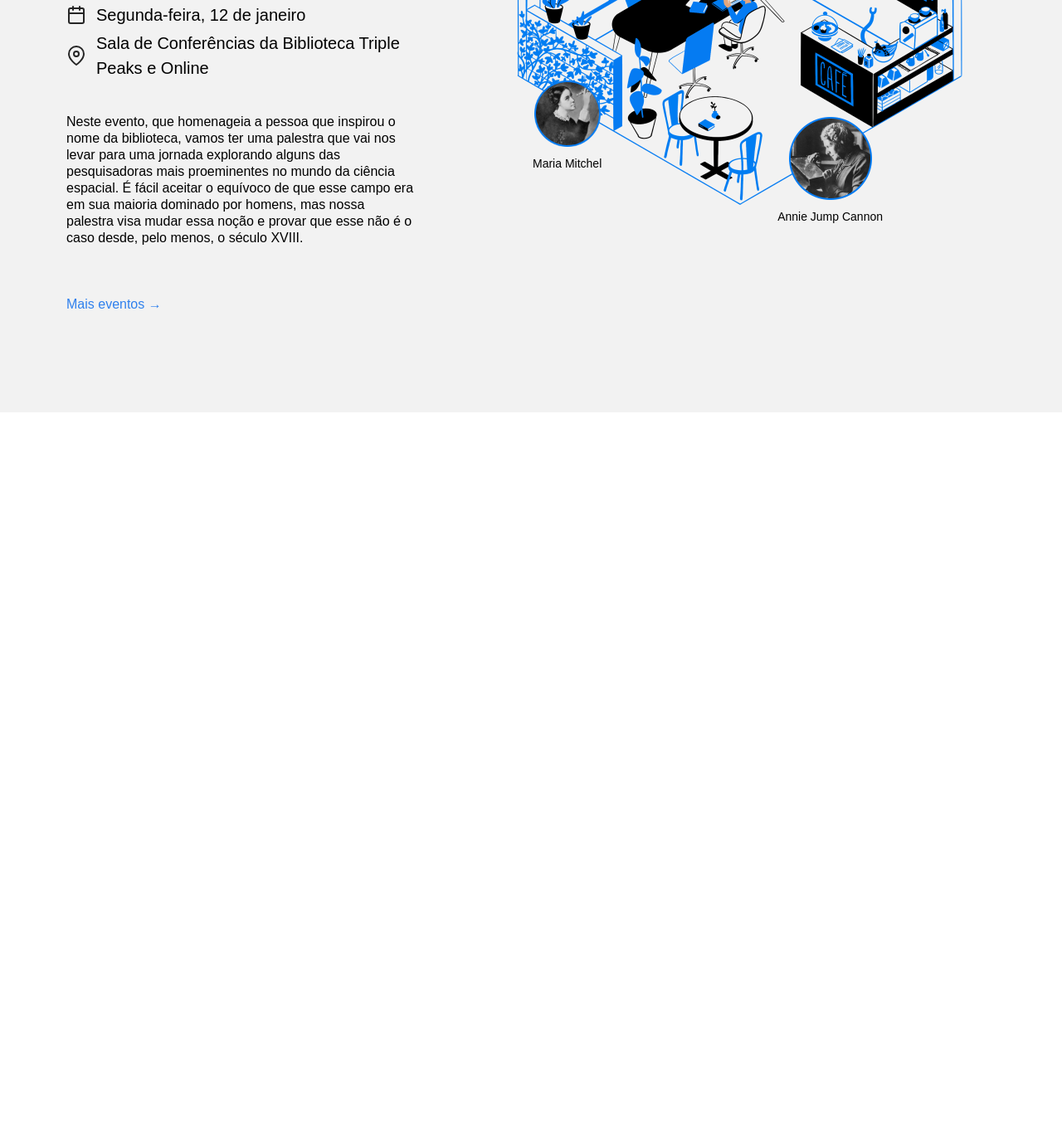
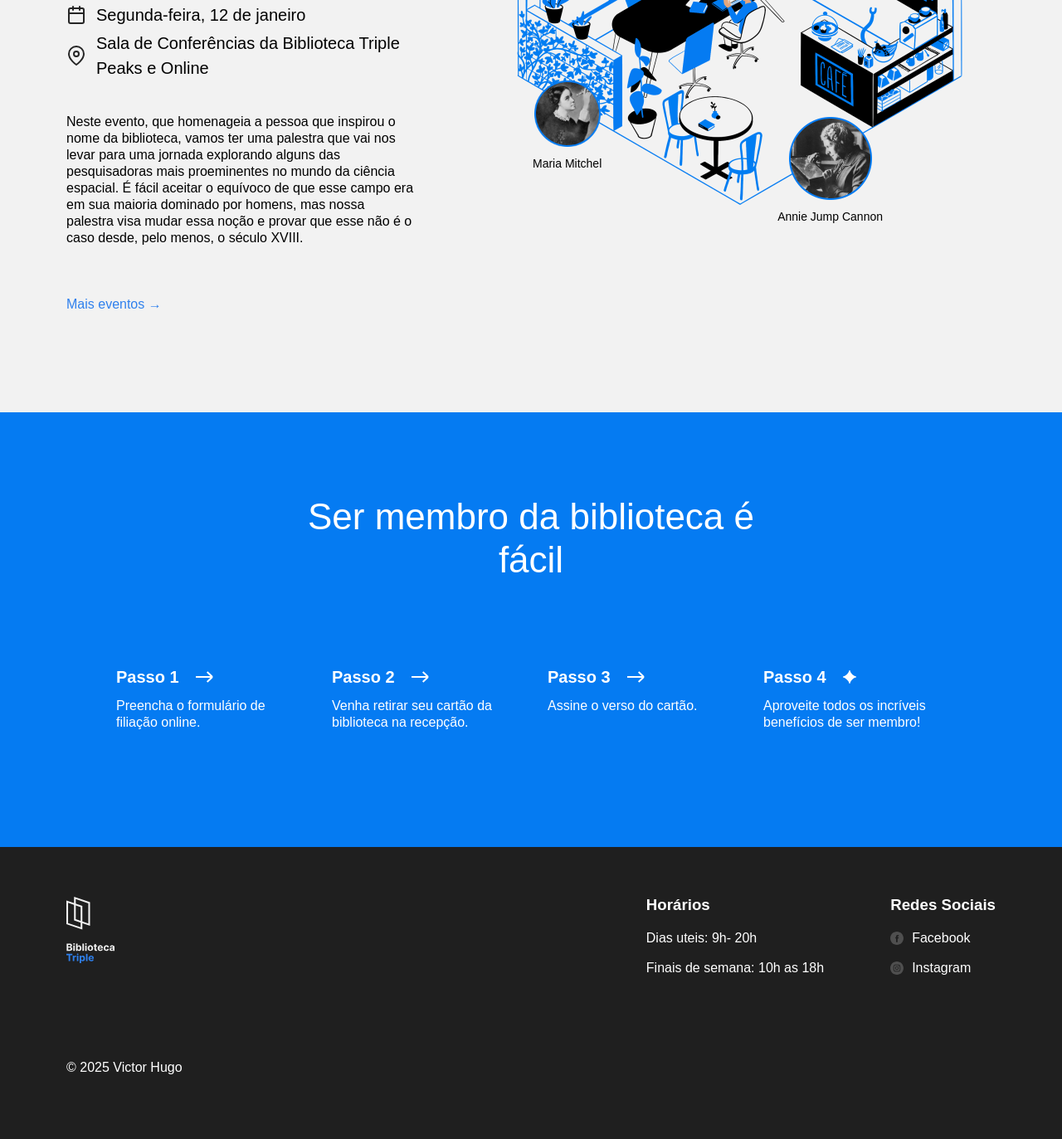
Before and after one commit to victorhugo156/web_project_library_pt, a plain HTML site: page index.html in a window 1280 px wide. Shown: the part 2493-3866 px from the top of the page at 83% size. Before the commit the page ends 2990 px from the top, so only its background shows below. Drawn offline with Linux system fonts and the light colour scheme.

Commit message:
feat: footer creation

```diff
--- a/index.html
+++ b/index.html
@@ -26,10 +26,10 @@
               <a class="nav__link" href="#events">Eventos</a>
             </li>
             <li>
-              <a class="nav__link">Seja um membro</a>
+              <a class="nav__link" href="#membership">Seja um membro</a>
             </li>
             <li>
-              <a class="nav__link">Contatos</a>
+              <a class="nav__link" href="#footer">Contatos</a>
             </li>
           </ul>
         </nav>
@@ -219,6 +219,98 @@
             </div>
           </div>
         </section>
+        <section class="membership" id="membership">
+          <h2 class="membership__title">Ser membro da biblioteca é fácil</h2>
+          <ul class="membership__steps">
+            <li class="step">
+              <h3 class="step__title">
+                Passo 1
+                <img
+                  src="./images/icon_step_forward.svg"
+                  alt="icon forward"
+                  class="step__icon"
+                />
+              </h3>
+              <p class="step__description">
+                Preencha o formulário de filiação online.
+              </p>
+            </li>
+            <li class="step">
+              <h3 class="step__title">
+                Passo 2
+                <img
+                  src="./images/icon_step_forward.svg"
+                  alt="icon forward"
+                  class="step__icon"
+                />
+              </h3>
+              <p class="step__description">
+                Venha retirar seu cartão da biblioteca na recepção.
+              </p>
+            </li>
+            <li class="step">
+              <h3 class="step__title">
+                Passo 3
+                <img
+                  src="./images/icon_step_forward.svg"
+                  alt="icon forward"
+                  class="step__icon"
+                />
+              </h3>
+              <p class="step__description">Assine o verso do cartão.</p>
+            </li>
+            <li class="step">
+              <h3 class="step__title">
+                Passo 4
+                <img
+                  src="./images/icon_step_finish.svg"
+                  alt="icon finish"
+                  class="step__icon"
+                />
+              </h3>
+              <p class="step__description">
+                Aproveite todos os incríveis benefícios de ser membro!
+              </p>
+            </li>
+          </ul>
+        </section>
+        <footer class="footer" id="footer">
+          <div class="footer__columns">
+            <div class="footer__column footer__column_content_logo">
+              <img src="./images/logo_white.svg" alt="logo Biblioteca Triple" class="footer__logo">
+            </div>
+
+            <div class="footer__column footer__column_content_hours">
+              <h3 class="footer__column-heading">Horários</h3>
+              <ul class="footer__list">
+                <li class="footer__list-item">Dias uteis: 9h- 20h</li>
+                <li class="footer__list-item">Finais de semana: 10h as 18h</li>
+              </ul>
+            </div>
+
+            <div class="footer__column footer__column_content_social">
+              <h3 class="footer__column-heading">Redes Sociais</h3>
+              <ul class="footer__list">
+                <li class="footer__list-item">
+                  <a href="#" class="footer__column-link">
+                    <img src="./images/facebook_white.svg" alt="Facebook" class="footer__social-icon">
+                  </a>
+                  <p>Facebook</p>
+                </li>
+                <li class="footer__list-item">
+                  <a href="#" class="footer__column-link">
+                    <img src="./images/instagram_white.svg" alt="Instagram" class="footer__social-icon">
+                  </a>
+                  <p>Instagram</p>
+                </li>
+              </ul>
+            </div>
+
+          </div>
+          <div class="footer__copyright">
+            <p class="footer__copyright-text">© 2025 Victor Hugo</p>
+          </div>
+        </footer>
       </main>
     </div>
   </body>
--- a/styles/style.css
+++ b/styles/style.css
@@ -326,3 +326,138 @@
   font-size: 14px;
   margin: 0;
 }
+
+.membership {
+  padding: 100px 0 140px;
+  background-color: #057bf2;
+  color: #ffffff;
+}
+
+.membership__title {
+  max-width: 574px;
+  margin: 0 auto;
+  text-align: center;
+  font-size: 44px;
+  font-weight: 500;
+  line-height: 52px;
+}
+
+.membership__steps {
+  list-style-type: none;
+  padding: 0;
+  margin: 100px 0 0;
+
+  display: flex;
+  justify-content: center;
+  gap: 40px;
+}
+
+.step {
+  flex-basis: 220px;
+}
+
+.step__title {
+  margin: 0;
+  font-size: 20px;
+  line-height: 30px;
+  font-weight: 700;
+  display: flex;
+  align-items: center;
+}
+
+.step__icon {
+  margin-left: 20px;
+}
+
+.step__description {
+  margin: 10px 0 0;
+}
+
+.footer {
+  background-color: #1f1f1f ;
+
+  display: flex;
+  flex-direction: column;
+
+  font-size: 16px;
+  line-height: 20px;
+
+  box-sizing: border-box;
+  padding: 60px 80px;
+}
+
+.footer__columns {
+  display: flex;
+}
+
+.footer__column{
+  height: 80px;
+}
+
+.footer__column_content_logo {
+  flex: 1;
+}
+
+.footer__column_content_hours {
+  margin-right: 80px;
+
+}
+
+.footer__column_content_social {
+
+}
+
+.footer__logo {
+  flex: 1;
+  width: 58px;
+}
+
+.footer__column-heading {
+  color: white;
+
+  margin: 0;
+  margin-bottom: 20px;
+}
+
+.footer__list {
+  display: flex;
+  flex-direction: column;
+  gap: 16px;
+
+  list-style-type: none;
+  padding: 0;
+  margin: 0;
+}
+
+.footer__list-item p{
+  margin: 0;
+}
+
+.footer__list-item {
+  display: flex;
+
+  font-size: 16px;
+  line-height: 20px;
+  color: white;
+}
+
+.footer__column-link {
+  display: flex;
+  align-items: center;
+  margin-right: 10px;
+
+  color: white;
+  text-decoration: none;
+
+}
+
+.footer__social-icon {
+  width: 16px;
+}
+
+.footer__copyright {
+  font-size: 16px;
+
+  margin-top: 100px;
+  color: white;
+}
```
